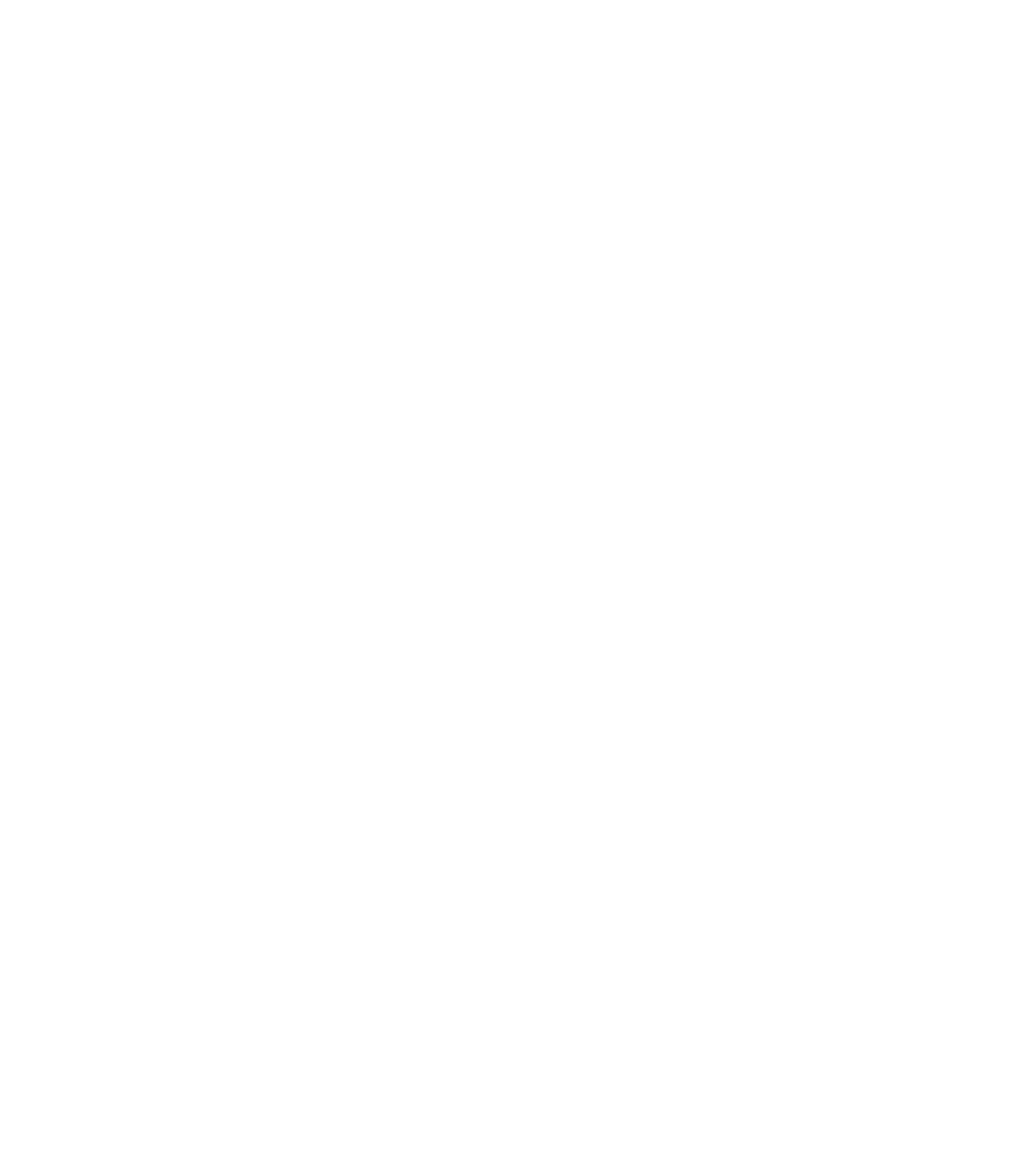
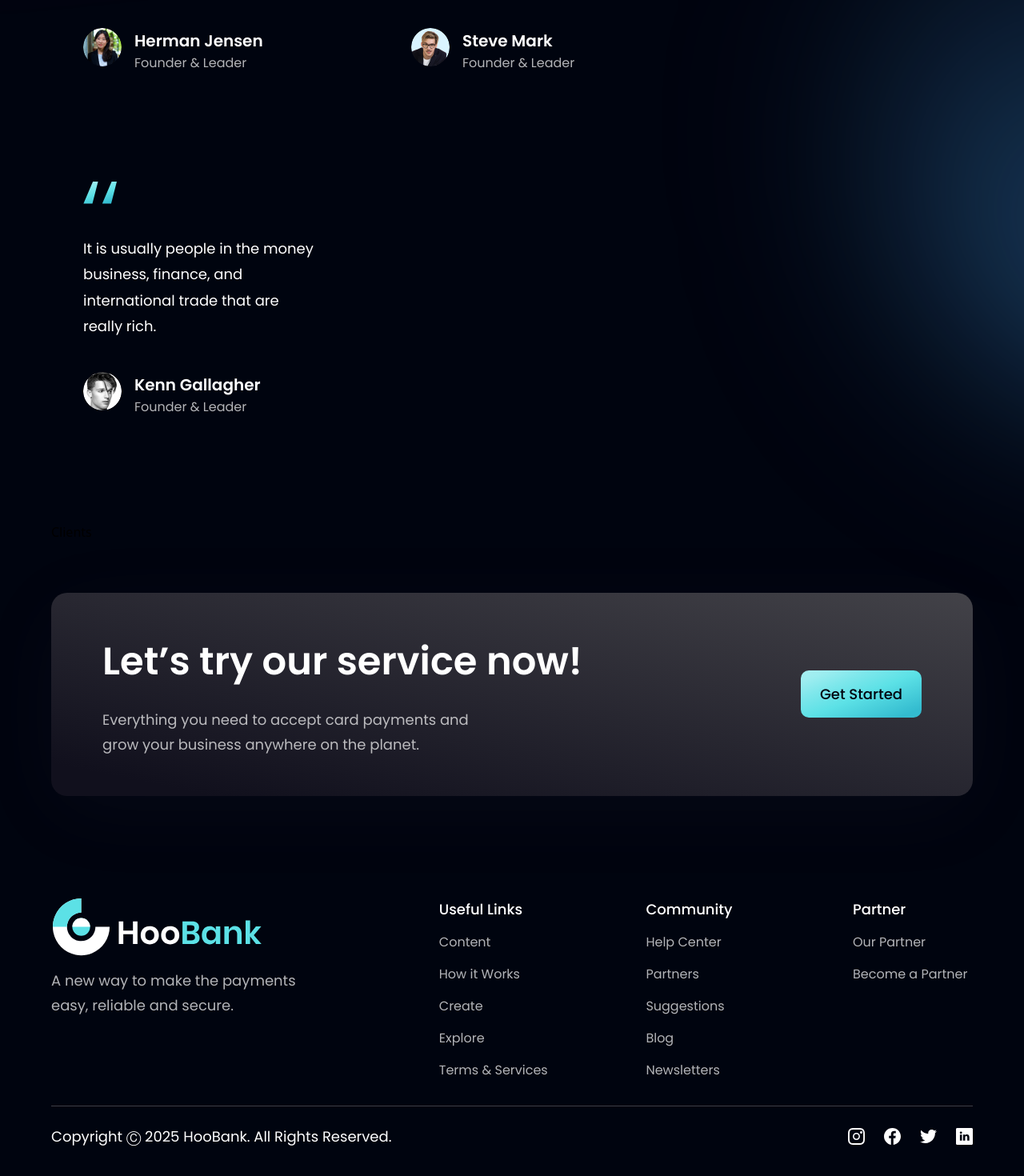
Before and after one commit to Jain-Moksh/Bank-Frontend, a React (Vite) app: page / in a window 1280 px wide. Shown: the part 3356-4826 px from the top of the page at 80% size. Before the commit the page ends 3246 px from the top, so only its background shows below. Built offline with nearby package versions, Linux system fonts and the light colour scheme.

Commit message:
project completed

```diff
--- a/src/components/CTA.jsx
+++ b/src/components/CTA.jsx
@@ -1,7 +1,22 @@
-import React from "react";
+import styles from "../style";
+import Button from "./Button";
 
-const CTA = () => {
-  return <div>CTA</div>;
-};
+const CTA = () => (
+  <section
+    className={`${styles.flexCenter} ${styles.marginY} ${styles.padding} sm:flex-row flex-col bg-black-gradient-2 rounded-[20px] box-shadow`}
+  >
+    <div className="flex-1 flex flex-col">
+      <h2 className={styles.heading2}>Let’s try our service now!</h2>
+      <p className={`${styles.paragraph} max-w-[470px] mt-5`}>
+        Everything you need to accept card payments and grow your business
+        anywhere on the planet.
+      </p>
+    </div>
+
+    <div className={`${styles.flexCenter} sm:ml-10 ml-0 sm:mt-0 mt-10`}>
+      <Button />
+    </div>
+  </section>
+);
 
 export default CTA;
--- a/src/components/FeedbackCard.jsx
+++ b/src/components/FeedbackCard.jsx
@@ -1,7 +1,28 @@
-import React from "react";
+import { quotes } from "../assets";
 
-const FeedbackCard = () => {
-  return <div>FeedbackCard</div>;
-};
+const FeedbackCard = ({ content, name, title, img }) => (
+  <div className="flex justify-between flex-col px-10 py-12 rounded-[20px]  max-w-[370px] md:mr-10 sm:mr-5 mr-0 my-5 feedback-card">
+    <img
+      src={quotes}
+      alt="double_quotes"
+      className="w-[42.6px] h-[27.6px] object-contain"
+    />
+    <p className="font-poppins font-normal text-[18px] leading-[32.4px] text-white my-10">
+      {content}
+    </p>
+
+    <div className="flex flex-row">
+      <img src={img} alt={name} className="w-[48px] h-[48px] rounded-full" />
+      <div className="flex flex-col ml-4">
+        <h4 className="font-poppins font-semibold text-[20px] leading-[32px] text-white">
+          {name}
+        </h4>
+        <p className="font-poppins font-normal text-[16px] leading-[24px] text-dimWhite">
+          {title}
+        </p>
+      </div>
+    </div>
+  </div>
+);
 
 export default FeedbackCard;
--- a/src/components/Footer.jsx
+++ b/src/components/Footer.jsx
@@ -1,7 +1,70 @@
-import React from "react";
+import styles from "../style";
+import { logo } from "../assets";
+import { footerLinks, socialMedia } from "../constants";
 
 const Footer = () => {
-  return <div>Footer</div>;
+  const date = new Date().getFullYear();
+  return (
+    <section className={`${styles.flexCenter} ${styles.paddingY} flex-col`}>
+      <div className={`${styles.flexStart} md:flex-row flex-col mb-8 w-full`}>
+        <div className="flex-[1] flex flex-col justify-start mr-10">
+          <img
+            src={logo}
+            alt="hoobank"
+            className="w-[266px] h-[72.14px] object-contain"
+          />
+          <p className={`${styles.paragraph} mt-4 max-w-[312px]`}>
+            A new way to make the payments easy, reliable and secure.
+          </p>
+        </div>
+
+        <div className="flex-[1.5] w-full flex flex-row justify-between flex-wrap md:mt-0 mt-10">
+          {footerLinks.map((footerlink) => (
+            <div
+              key={footerlink.title}
+              className={`flex flex-col ss:my-0 my-4 min-w-[150px]`}
+            >
+              <h4 className="font-poppins font-medium text-[18px] leading-[27px] text-white">
+                {footerlink.title}
+              </h4>
+              <ul className="list-none mt-4">
+                {footerlink.links.map((link, index) => (
+                  <li
+                    key={link.name}
+                    className={`font-poppins font-normal text-[16px] leading-[24px] text-dimWhite hover:text-secondary cursor-pointer ${
+                      index !== footerlink.links.length - 1 ? "mb-4" : "mb-0"
+                    }`}
+                  >
+                    {link.name}
+                  </li>
+                ))}
+              </ul>
+            </div>
+          ))}
+        </div>
+      </div>
+
+      <div className="w-full flex justify-between items-center md:flex-row flex-col pt-6 border-t-[1px] border-t-[#3F3E45]">
+        <p className="font-poppins font-normal text-center text-[18px] leading-[27px] text-white">
+          Copyright Ⓒ {date} HooBank. All Rights Reserved.
+        </p>
+
+        <div className="flex flex-row md:mt-0 mt-6">
+          {socialMedia.map((social, index) => (
+            <img
+              key={social.id}
+              src={social.icon}
+              alt={social.id}
+              className={`w-[21px] h-[21px] object-contain cursor-pointer ${
+                index !== socialMedia.length - 1 ? "mr-6" : "mr-0"
+              }`}
+              onClick={() => window.open(social.link)}
+            />
+          ))}
+        </div>
+      </div>
+    </section>
+  );
 };
 
 export default Footer;
```
